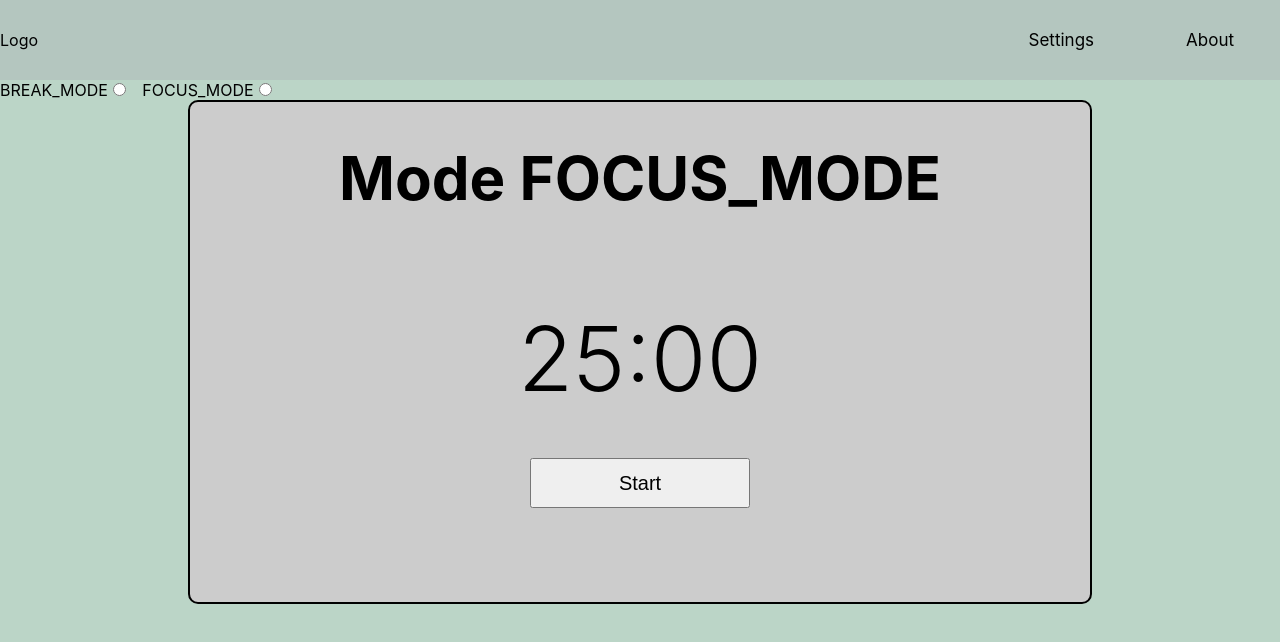
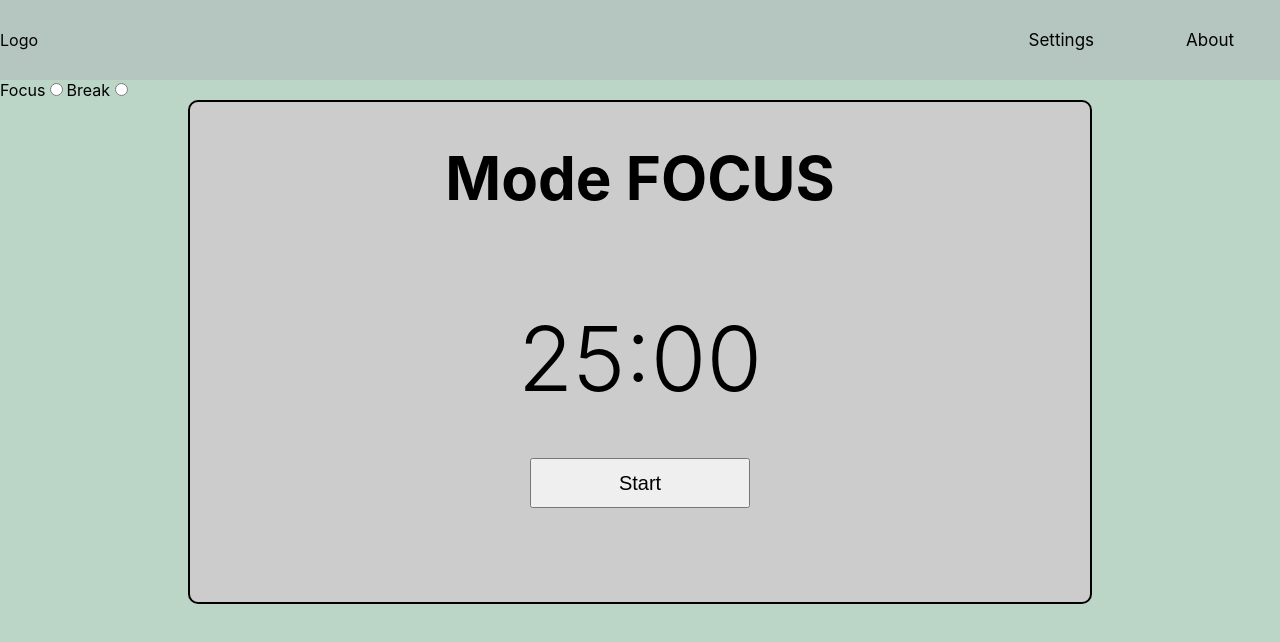
Before and after one commit to Vnnxy/Pomodoro, a React (Create React App) app: page / in a window 1280 px wide. Shown: the top 642 px of the page. Built offline with nearby package versions, Linux system fonts and the light colour scheme.

Commit message:
Modes update correctly

```diff
--- a/src/App.js
+++ b/src/App.js
@@ -13,15 +13,15 @@ const [workMinutes, setWorkMinutes] = useState(25); //We define the default stat
 const [breakMinutes, setBreakMinutes] = useState(10); //We define the default state of the break time.
 const ref1= useRef();
 const ref2= useRef();
-const BREAK_MODE='BREAK_MODE';
-const FOCUS_MODE='FOCUS_MODE';
+const BREAK='BREAK';
+const FOCUS='FOCUS';
 
 const modesData ={
-  BREAK_MODE : breakMinutes,
-  FOCUS_MODE : workMinutes
+  BREAK : breakMinutes,
+  FOCUS : workMinutes
 }
 
-const [currentMode, setMode] = useState(FOCUS_MODE); //default mode
+const [currentMode, setMode] = useState(FOCUS); //default mode
 const [currentTime, setCurrentTime] = useState(workMinutes);
 
 const handleSettingsOpener = ()  =>{
@@ -53,7 +53,7 @@ return (
   <div className='body'>
       <NavMenu handleSettingsOpener= {handleSettingsOpener} ref={ref2}/>
       <SettingsMenu {...settingProps} ref={ref1}/>
-      <ModeSelector modesData={modesData} changeMode={changeMode}/>
+      <ModeSelector changeMode={changeMode}/>
       <Timer min={currentTime} mode={currentMode}/>
   </div>
 );
--- a/src/Components/ModeSelector.js
+++ b/src/Components/ModeSelector.js
@@ -1,18 +1,12 @@
 
 
-const ModeSelector = ({modesData, changeMode}) =>{
-
+const ModeSelector = ({changeMode}) =>{
     return(
         <div className="mode-wrapper">
-            {Object.keys(modesData).map(key=>
-                <>
-                <label for={`input-${key}`} id={`label-${key}`} >{key}</label>
-                <input value={key}type="radio" name="choice-radio" id={`input-${key}`} onChange={changeMode}/>
-                &nbsp; &nbsp;
-                </>
-            )
-
-            }
+            <label for="input-focus" id="label-focus">Focus</label>
+            <input value="FOCUS" id="input-focus"type="radio" name="choice-radio" onChange={changeMode}/>
+            <label for="input-break" id="label-break">Break</label>
+            <input value="BREAK" id="input-break"type="radio" name="choice-radio" onChange={changeMode}/>
             <div className='toggle'></div>
         </div>
     )
--- a/src/Components/Timer.js
+++ b/src/Components/Timer.js
@@ -22,8 +22,9 @@ const Timer = ({min, mode}) =>{
 
     useEffect(()=>{
         setTime(min+":"+ (seconds < 10 ? "0" : seconds ===60? "00" : ""))
-        if(pauseRef.current===false && hasStarted)
-            countdown(min)
+        if(pauseRef.current===false && hasStarted){
+            countdown(min, seconds)
+        }
         return () => {
             clearTimeout(timeoutId)
             };
@@ -31,21 +32,21 @@ const Timer = ({min, mode}) =>{
 
 
 
-    function countdown (minutes){
-
+    function countdown (minutes, sec){
         var reftime;
 
         function tick(){
             var current_minutes = minutes-1;
             if(pauseRef.current=== false)
-                seconds--;
-            reftime= setTime(current_minutes.toString() + ":" + (seconds < 10 ? "0" : "") + String(seconds));
+                seconds= sec--;
 
-                if( seconds > 0) {
+            reftime= setTime(current_minutes.toString() + ":" + (sec < 10 ? "0" : "") + String(sec));
+
+                if( sec > 0) {
                     timeoutId=setTimeout(tick, 1000);
             } else {
                 if(minutes > 1){
-                    countdown(minutes-1, seconds)
+                    countdown(minutes-1, sec)
                 }
             }
         }
@@ -56,7 +57,7 @@ const Timer = ({min, mode}) =>{
 
         //This blocks the button so it can't restart the timer
         if(!hasStarted){
-            countdown(min);
+            countdown(min, seconds);
             setStart(true);
             setCurrentButtonState(PAUSE);
         }
```
